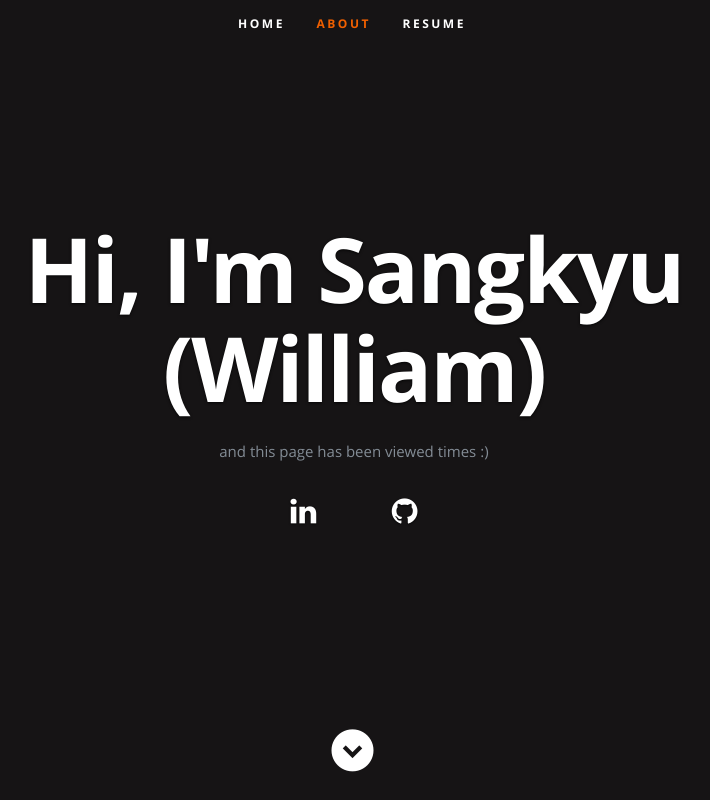
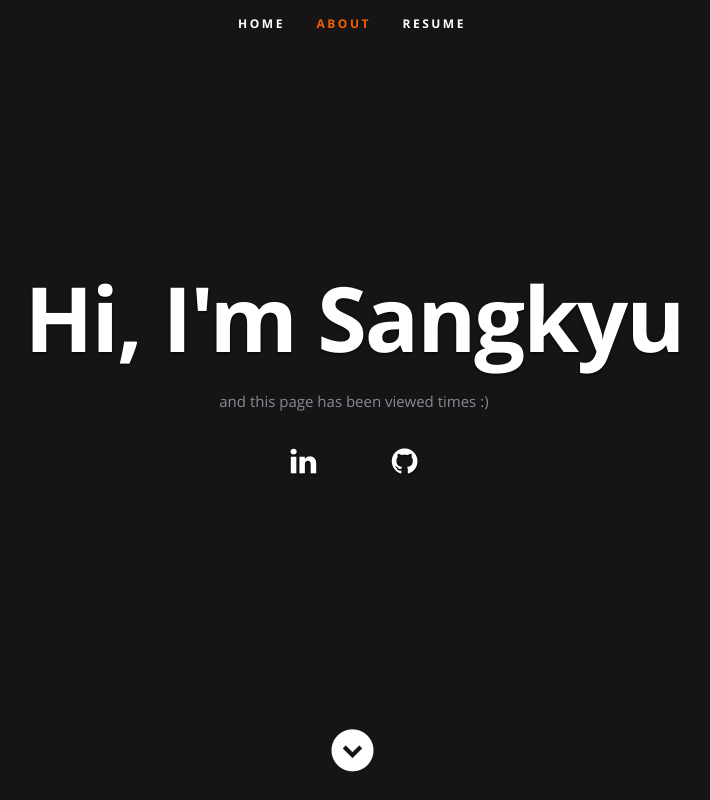
Before and after one commit to bcloudee/azure-resume, a plain HTML site: page frontend/index.html in a window 1280 px wide. Shown: the top 800 px of the page, without its empty margins (288-998 px from the left). Drawn offline with nearby package versions, Linux system fonts and the light colour scheme.

Commit message:
Updates title

```diff
--- a/frontend/index.html
+++ b/frontend/index.html
@@ -54,7 +54,7 @@
 
       <div class="row banner">
          <div class="banner-text">
-            <h1 class="responsive-headline">Hi, I'm Sangkyu (William)</h1>
+            <h1 class="responsive-headline">Hi, I'm Sangkyu</h1>
 
             <p>and this page has been viewed <a id="counter"></a> times :) </p>
             <ul class="social">
```
